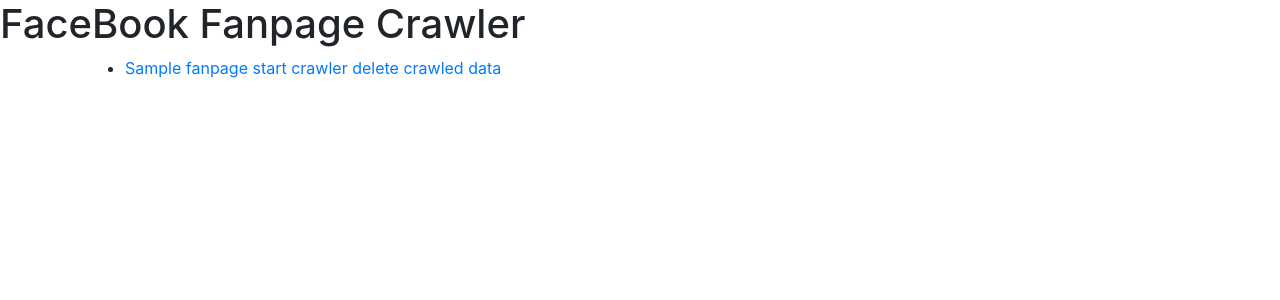
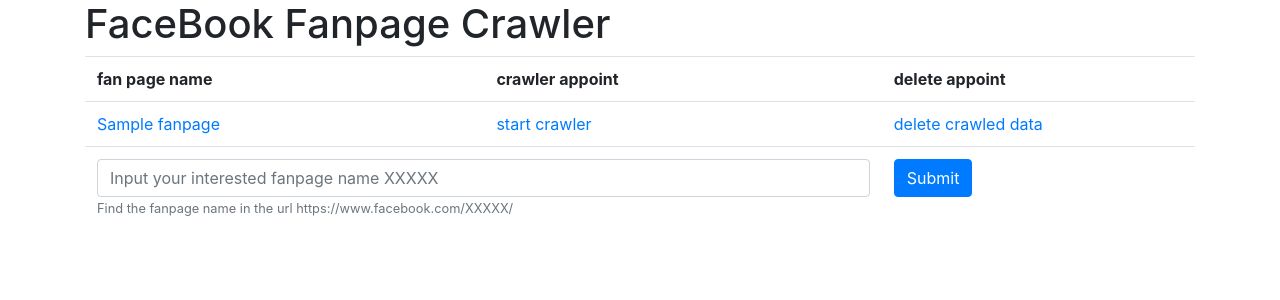
Before and after one commit to ToDSung/first_django, a Django app: page /crawls/ in a window 1280 px wide. Shown: the top 300 px of the page. Run offline with Django 3.2, Linux system fonts and the light colour scheme; tables that the repository leaves empty hold one stand-in row (values such as "Sample post"); some libraries are stand-ins or nearby versions.

Commit message:
Add boostrap table and form

```diff
--- a/crawls/templates/crawls/css_header.html
+++ b/crawls/templates/crawls/css_header.html
@@ -3,6 +3,9 @@
     <meta charset="utf-8">
     <title>ToD_django_website</title>
     <link href="/static/css/bootstrap.min.css" rel="stylesheet">
+    <script src="https://code.jquery.com/jquery-3.3.1.slim.min.js" integrity="sha384-q8i/X+965DzO0rT7abK41JStQIAqVgRVzpbzo5smXKp4YfRvH+8abtTE1Pi6jizo" crossorigin="anonymous"></script>
+    <script src="https://cdnjs.cloudflare.com/ajax/libs/popper.js/1.14.3/umd/popper.min.js" integrity="sha384-ZMP7rVo3mIykV+2+9J3UJ46jBk0WLaUAdn689aCwoqbBJiSnjAK/l8WvCWPIPm49" crossorigin="anonymous"></script>
+    <script src="https://stackpath.bootstrapcdn.com/bootstrap/4.1.1/js/bootstrap.min.js" integrity="sha384-smHYKdLADwkXOn1EmN1qk/HfnUcbVRZyYmZ4qpPea6sjB/pTJ0euyQp0Mk8ck+5T" crossorigin="anonymous"></script>
 </head>
 
 <body>
--- a/crawls/templates/crawls/index.html
+++ b/crawls/templates/crawls/index.html
@@ -2,19 +2,35 @@
 {%  extends "./css_header.html" %}
 
 {% block mainbody %}
-    <h1>FaceBook Fanpage Crawler </h1>
-
+    <div class="container">
+        <h1>FaceBook Fanpage Crawler </h1>
+    </div>
 
     {% if fanpage_list %}
         <div class="container" >
-            <ul>
+            <table class="table table-hover ">
+                <tr>
+                    <th>fan page name</th>
+                    <th>crawler appoint</th>
+                    <th>delete appoint</th>
+                </tr>
             {% for fanpage in fanpage_list %}
-                <li><a href="{% url 'crawls:detail' fanpage.id %}">{{ fanpage.name }}</a>
-                <a href="{% url 'crawls:crawl' fanpage.id %}">start crawler</a>
-                <a href="{% url 'crawls:delete' fanpage.id %}">delete crawled data</a>
-                </li>
+                <tr>
+                    <td><a href="{% url 'crawls:detail' fanpage.id %}">{{ fanpage.name }}</a></td>
+                    <td><a href="{% url 'crawls:crawl' fanpage.id %}">start crawler</a></td>
+                    <td><a href="{% url 'crawls:delete' fanpage.id %}">delete crawled data</a></td>
+                </tr>
             {% endfor %}
-            </ul>
+                <form action="">
+                    <tr>
+                        <td colspan="2"><input type="text" class="form-control" placeholder="Input your interested fanpage name XXXXX">
+                        <small class="form-text text-muted">Find the fanpage name in the url https://www.facebook.com/XXXXX/  </small>
+                        </td>
+
+                        <td><button type="submit" class="btn btn-primary">Submit</button></td>
+                    </tr>
+                </form>
+            </table>
          </div>
     {% else %}
         <p>No fanpage are available.</p>
```
Also changed, not shown: crawls/templates/crawls/detail.html (+13 -4 lines).
